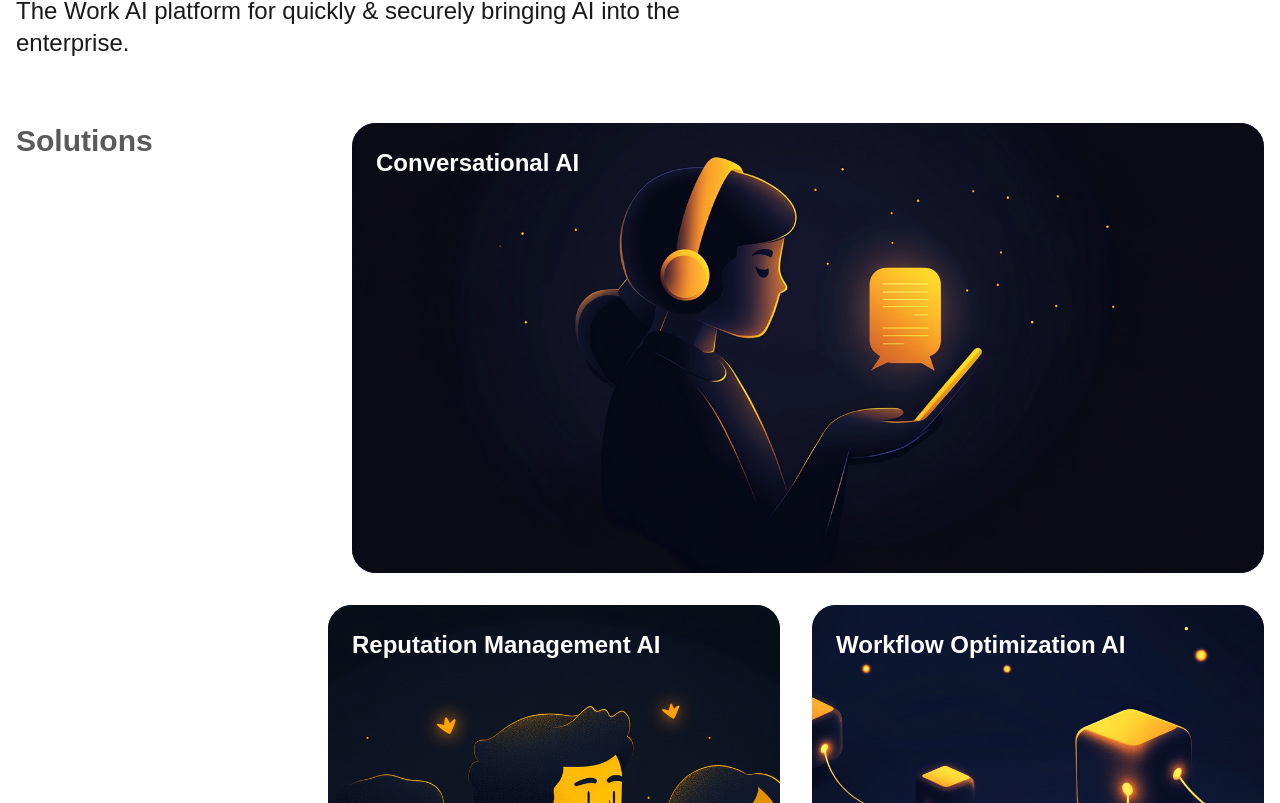
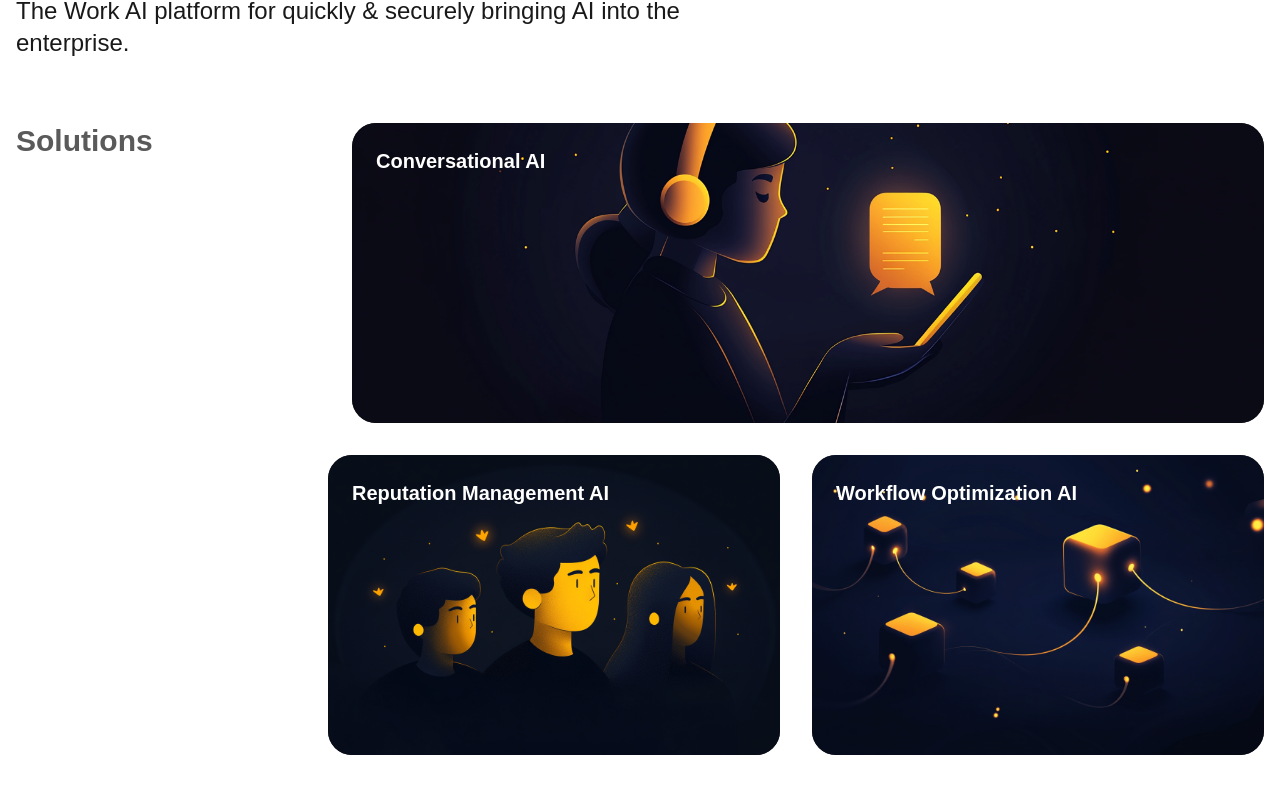
Before and after one commit to varuntree/baddam, a Next.js app: page / in a window 1280 px wide. Shown: the part 957-1760 px from the top of the page. Built offline with nearby package versions, Linux system fonts and the light colour scheme.

Commit message:
Restored to 'ef978c2418813ac8e358f8eb7f50931813ae8abe'
Replit-Restored-To:ef978c2418813ac8e358f8eb7f50931813ae8abe

```diff
--- a/app/components/FeatureCard.tsx
+++ b/app/components/FeatureCard.tsx
@@ -15,13 +15,13 @@ export default function FeatureCard({ title, description, imageSrc }: FeatureCar
 
   return (
     <div
-      className={`relative bg-neutral-900 rounded-3xl overflow-hidden transition-all duration-500 transform cursor-pointer w-full ${
+      className={`relative bg-neutral-900 rounded-3xl overflow-hidden transition-all duration-500 transform cursor-pointer w-full md:flex-1 ${
         isHovered ? 'md:scale-105' : ''
       }`}
       onMouseEnter={() => setIsHovered(true)}
       onMouseLeave={() => setIsHovered(false)}
     >
-      <div className="relative h-[400px] md:h-[450px] w-full">
+      <div className="relative h-[300px] w-full">
         <Image
           src={imageSrc}
           alt={title}
@@ -30,21 +30,18 @@ export default function FeatureCard({ title, description, imageSrc }: FeatureCar
         />
         <div className="absolute inset-0 flex flex-col p-6">
           <h3
-            className={`text-2xl font-semibold text-white z-10 transition-opacity duration-500 ${
+            className={`text-xl font-semibold text-white z-10 transition-opacity duration-500 ${
               isHovered ? 'opacity-0' : 'opacity-100'
             }`}
           >
             {title}
           </h3>
           <div
-            className={`absolute inset-0 bg-black/70 backdrop-blur-sm transition-all duration-500 flex items-start justify-start p-6 overflow-y-auto ${
+            className={`absolute inset-0 bg-black/60 backdrop-blur-sm transition-all duration-500 flex items-center justify-center p-6 ${
               isHovered ? 'opacity-100' : 'opacity-0'
             }`}
           >
-            <div className="max-h-full">
-              <h3 className="text-xl font-semibold text-white mb-4">{title}</h3>
-              <p className="text-gray-100 text-base leading-relaxed">{description}</p>
-            </div>
+            <p className="text-gray-100 text-center">{description}</p>
           </div>
         </div>
       </div>
```
